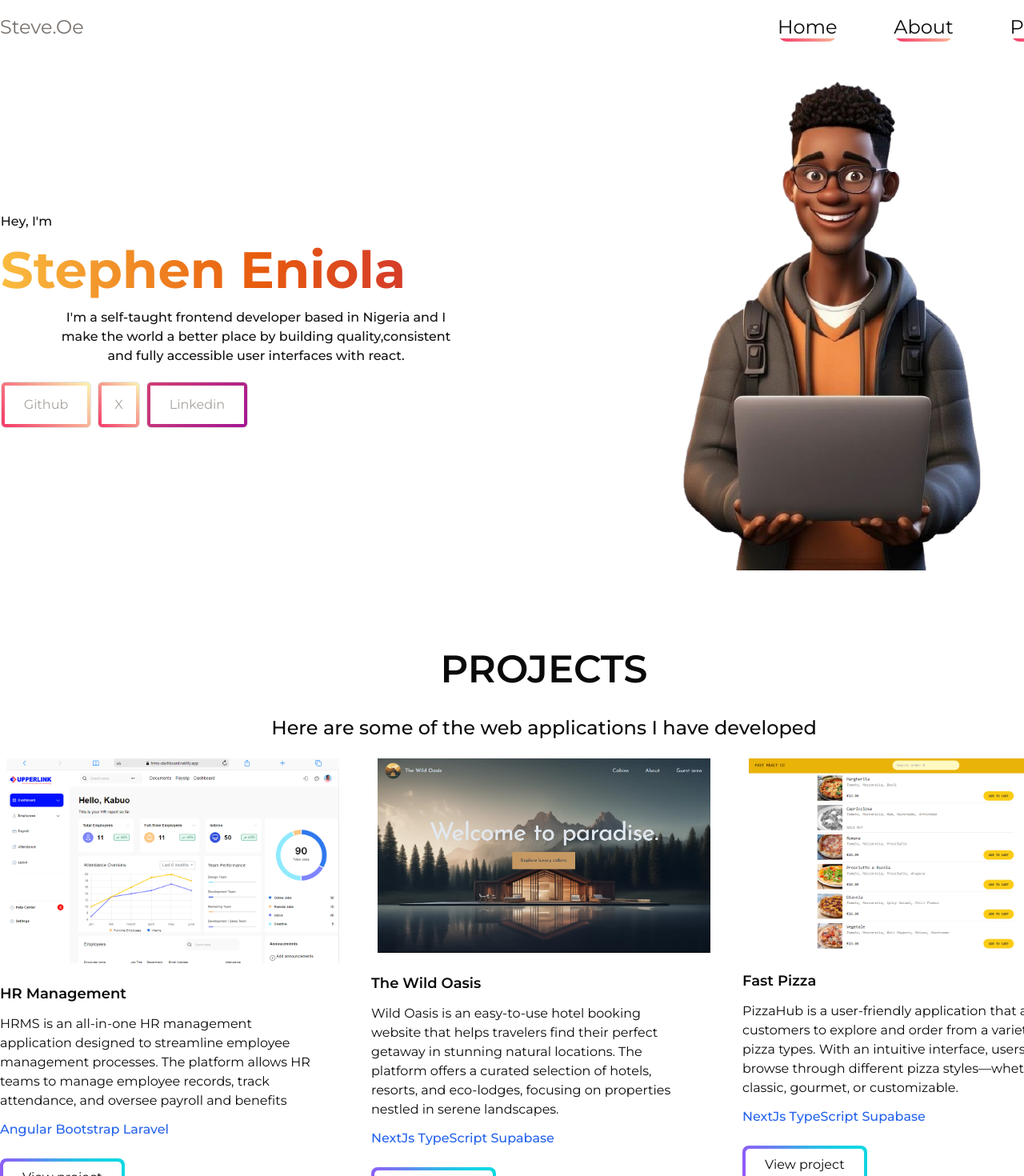
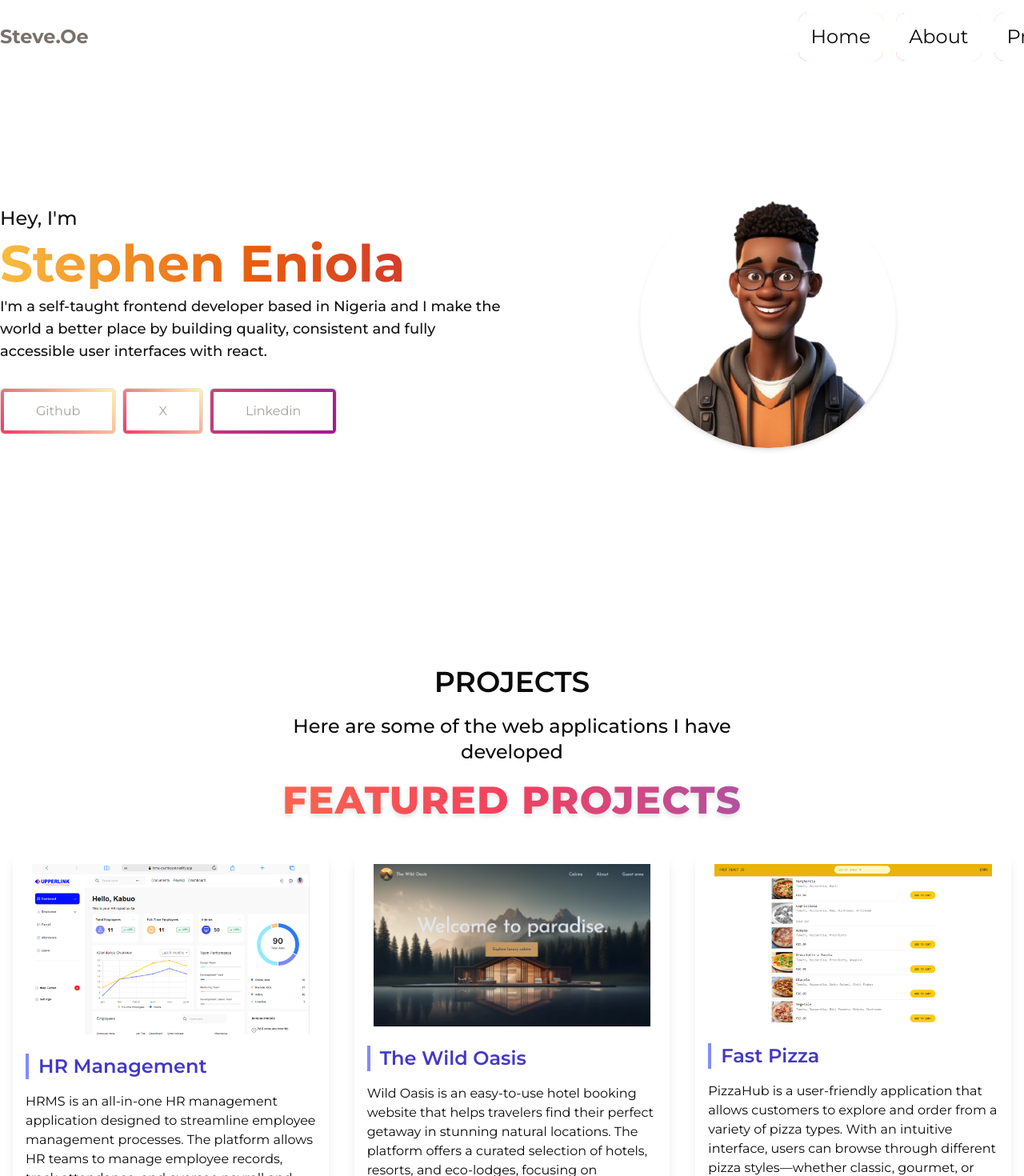
Before and after one commit to SteveEnny/new-portfolio-project, a React (Vite) app: page / in a window 1280 px wide. Shown: the top 1470 px of the page at 80% size. Built offline with nearby package versions, Linux system fonts and the light colour scheme.

Commit message:
new featues added

```diff
--- a/src/componets/Header.tsx
+++ b/src/componets/Header.tsx
@@ -1,3 +1,4 @@
+import { useState } from "react";
 import { NavLink } from "react-router";
 
 type headerType = {
@@ -5,8 +6,9 @@ type headerType = {
   project: React.MutableRefObject<HTMLDivElement | null>;
   contact: React.MutableRefObject<HTMLDivElement | null>;
 };
-// type headerType
-function Header({ about }: headerType) {
+
+function Header({ about, project, contact }: headerType) {
+  const [menuOpen, setMenuOpen] = useState(false);
   const scrollToSection = (
     elementRef: React.MutableRefObject<HTMLDivElement | null>
   ) => {
@@ -14,44 +16,58 @@ function Header({ about }: headerType) {
       top: elementRef.current?.offsetTop,
       behavior: "smooth",
     });
+    setMenuOpen(false); // Close menu on navigation (mobile)
   };
 
   return (
-    <nav className="fixed left-0 right-0 backdrop-blur-md  z-20">
-      <div className="w-[1360px] mx-auto flex justify-between text-[1.5rem] py-4">
-        <div className="hidden md:block text-stone-500 from-cyan-200 to-blue-400 ">
+    <nav className="fixed left-0 right-0 backdrop-blur-md z-20">
+      <div className="w-full md:w-[1360px] px-4 md:px-0 mx-auto flex justify-between items-center text-[1.2rem] md:text-[1.5rem] py-4">
+        <div className="text-stone-500 from-cyan-200 to-blue-400 font-bold">
           Steve.Oe
         </div>
-        <ul className="px-3 flex justify-end gap-4 md:justify-between w-full md:w-[25rem] items-center">
+        {/* Hamburger menu for mobile */}
+        <button
+          className="md:hidden flex flex-col justify-center items-center w-10 h-10 focus:outline-none"
+          onClick={() => setMenuOpen((open) => !open)}
+          aria-label="Toggle menu"
+        >
+          <span className={`block h-0.5 w-6 bg-black mb-1 transition-all ${menuOpen ? 'rotate-45 translate-y-2' : ''}`}></span>
+          <span className={`block h-0.5 w-6 bg-black mb-1 transition-all ${menuOpen ? 'opacity-0' : ''}`}></span>
+          <span className={`block h-0.5 w-6 bg-black transition-all ${menuOpen ? '-rotate-45 -translate-y-2' : ''}`}></span>
+        </button>
+        {/* Navigation links */}
+        <ul
+          className={`absolute md:static top-full left-0 right-0 bg-white md:bg-transparent shadow-md md:shadow-none flex flex-col md:flex-row gap-2 md:gap-4 items-center px-4 md:px-0 py-4 md:py-0 transition-all duration-300 z-30 ${menuOpen ? 'block' : 'hidden'} md:flex`}
+        >
           <li
             onClick={() => scrollToSection(about)}
-            className="bg-gradient3 rounded-xl"
+            className="bg-gradient3 rounded-xl w-full md:w-auto text-center"
           >
-            <NavLink to="/" className="backdrop-blur-md bg-white z-20 pt-3">
+            <NavLink to="/" className="block px-4 py-2 md:py-3 backdrop-blur-md bg-white z-20 rounded-xl">
               Home
             </NavLink>
           </li>
           <li
             onClick={() => scrollToSection(about)}
-            className="bg-gradient3 rounded-xl"
+            className="bg-gradient3 rounded-xl w-full md:w-auto text-center"
           >
-            <NavLink to="about" className="bg-white pt-3">
+            <NavLink to="about" className="block px-4 py-2 md:py-3 bg-white rounded-xl">
               About
             </NavLink>
           </li>
           <li
-            onClick={() => scrollToSection(about)}
-            className="bg-gradient3 rounded-xl"
+            onClick={() => scrollToSection(project)}
+            className="bg-gradient3 rounded-xl w-full md:w-auto text-center"
           >
-            <NavLink to="projects" className="bg-white pt-3">
+            <NavLink to="projects" className="block px-4 py-2 md:py-3 bg-white rounded-xl">
               Project
             </NavLink>
           </li>
           {/* <li
-            onClick={() => scrollToSection(about)}
-            className="bg-gradient3 rounded-xl"
+            onClick={() => scrollToSection(contact)}
+            className="bg-gradient3 rounded-xl w-full md:w-auto text-center"
           >
-            <NavLink to="contact" className="bg-white pt-3">
+            <NavLink to="contact" className="block px-4 py-2 md:py-3 bg-white rounded-xl">
               Contact
             </NavLink>
           </li> */}
--- a/src/componets/Main.tsx
+++ b/src/componets/Main.tsx
@@ -14,66 +14,63 @@ function Main({ project }: headerType) {
     });
   };
   return (
-    <div className="min-h-[100vh] w-[1360px] relative pt-[20px] pb-[20px] mx-auto  flex gap-[10rem] items-center">
-      <div className="flex flex-col my-auto max-w-[40rem] px-[.8px]">
-        <p className="font-medium sm:text-balance text-[#121212] text-[1rem]">
+    <div className="min-h-[100vh] w-full md:w-[1360px] relative pt-6 pb-6 px-4 md:px-0 mx-auto flex flex-col md:flex-row gap-8 md:gap-[6rem] lg:gap-[10rem] items-center md:items-center">
+      <div className="flex flex-col my-auto max-w-full md:max-w-[40rem] px-0">
+        <p className="font-medium text-[#121212] text-base sm:text-lg md:text-xl lg:text-2xl mb-2">
           Hey, I'm
         </p>
-        <h1 className="text-[4rem] font-bold text-transparent bg-clip-text bg-gradient-to-r from-[#FABC3F] via-[#E85C0D] to-[#C7253E]">
+        <h1 className="text-3xl sm:text-4xl md:text-5xl lg:text-[4rem] font-bold text-transparent bg-clip-text bg-gradient-to-r from-[#FABC3F] via-[#E85C0D] to-[#C7253E] mb-2">
           Stephen Eniola
         </h1>
-        <p className="font-medium text-center sm:text-balance text-[#121212] text-[1rem]">
+        <p className="font-medium text-center md:text-left text-[#121212] text-sm sm:text-base md:text-lg mb-4">
           I'm a self-taught frontend developer based in Nigeria and I make the
-          world a better place by building quality,consistent and fully
-          accessible user interfaces with react.{" "}
+          world a better place by building quality, consistent and fully
+          accessible user interfaces with react.
         </p>
-        <div className="flex mx-auto sm:mx-0 gap-2 mt-5">
+        <div className="flex flex-wrap justify-center md:justify-start gap-2 mt-4">
           <button
-            className="hidden md:block text-stone-400 border rounded-md p-1 bg-gradient3"
+            className="text-stone-400 border rounded-md p-1 bg-gradient3"
             onClick={() => scrollToSection(project)}
           >
-            <div className="bg-white px-2 py-3">
+            <div className="bg-white px-4 py-2 sm:px-6 sm:py-3">
               <Link
                 to="https://github.com/SteveEnny"
                 target="_blank"
                 rel="noopener noreferrer"
-                className="bg-white px-4 py-3"
+                className="bg-white px-2 sm:px-4 py-2 sm:py-3"
               >
                 Github
               </Link>
             </div>
           </button>
-          {/* <button className="text-stone-400 border border-blue-00 rounded-md p-1 px-2 bg-gradient4">
-            <div className="bg-white px-4 py-3">LinkedIn</div>
-          </button> */}
-          <button className="text-stone-400  border border-blue-00 rounded-md p-1 px-1 bg-gradient3">
-            <div className="bg-white px-2 py-3">
+          <button className="text-stone-400 border border-blue-00 rounded-md p-1 bg-gradient3">
+            <div className="bg-white px-4 py-2 sm:px-6 sm:py-3">
               <Link
                 to="https://x.com/Stephen2Omotoso"
                 target="_blank"
                 rel="noopener noreferrer"
-                className="bg-white w-10 px-2 py-3"
+                className="bg-white px-2 sm:px-4 py-2 sm:py-3"
               >
                 X
               </Link>
             </div>
           </button>
-          <button className="text-stone-400  border border-blue-00 rounded-md p-1 px-1 bg-gradient4">
-            <div className="bg-white px-2 py-3">
+          <button className="text-stone-400 border border-blue-00 rounded-md p-1 bg-gradient4">
+            <div className="bg-white px-4 py-2 sm:px-6 sm:py-3">
               <Link
                 to="http://linkedin.com/in/omotoso-eniola-390601226"
                 target="_blank"
                 rel="noopener noreferrer"
-                className="bg-white w-5 px-4 py-3"
+                className="bg-white px-2 sm:px-4 py-2 sm:py-3"
               >
                 Linkedin
-              </Link>{" "}
+              </Link>
             </div>
           </button>
         </div>
       </div>
-      <div className="m-10">
-        <img src={eb} alt="" className="hidden md:block " />
+      <div className="flex justify-center md:justify-end w-full md:w-auto">
+        <img src={eb} alt="Profile" className="w-40 h-40 sm:w-56 sm:h-56 md:w-64 md:h-64 lg:w-80 lg:h-80 object-cover object-top rounded-full shadow-md" />
       </div>
     </div>
   );
--- a/src/componets/Project.tsx
+++ b/src/componets/Project.tsx
@@ -85,31 +85,38 @@ const projects: projectsType[] = [
 
 export function Project() {
   return (
+    <div>
+      <h2 className="text-3xl sm:text-4xl md:text-5xl font-extrabold text-transparent bg-clip-text bg-gradient-to-r from-orange-400 via-rose-500 to-indigo-500 uppercase mb-10 text-center tracking-wide drop-shadow-md">
+        Featured Projects
+      </h2>
       <div className="grid gap-8 md:grid-cols-2 lg:grid-cols-3">
-      {projects.map((project) => (
-        <div className="flex flex-col gap-3">
+        {projects.map((project, idx) => (
+          <div
+            key={project.id}
+            className="flex flex-col gap-3 bg-white rounded-xl shadow-lg p-4 transform transition-transform transition-shadow duration-500 ease-in-out hover:scale-110 hover:shadow-2xl hover:-translate-y-1 hover:delay-300 animate-fadeInUp"
+          >
             <img
               src={project.img}
-            alt=""
-            className="w-[23rem] md:w-[40rem] px-2"
+              alt={project.name}
+              className="w-[23rem] md:w-[40rem] px-2 rounded-lg object-cover"
             />
-          <p className="mt-3 font-semibold text-lg">{project.name}</p>
+            <h3 className="text-xl sm:text-2xl font-semibold text-indigo-700 border-l-4 border-indigo-400 pl-3 mt-3 mb-1">
+              {project.name}
+            </h3>
             <p className="text-base font-normal max-w-[23rem] md:max-w-[25rem]">
               {project.description}
             </p>
-
-          {/* <a href="https://unepopcorn.vercel.app/">About pro</a> */}
-          <p className="font-medium text-base text-blue-600">{project.stack}</p>
+            <p className="font-medium text-base text-indigo-600">{project.stack}</p>
             <div>
               <button className="p-1 bg-gradient1 rounded-[8px] mt-3">
-              <div className=" hover:text-blue-400 bg-white px-6 py-2 rounded-[5px]">
+                <div className="hover:text-indigo-500 bg-white px-6 py-2 rounded-[5px] transition-colors duration-300">
                   <Link to={`/projects/${project.id}`}>View project</Link>
-                {/* <a href={project.link}>View project</a> */}
                 </div>
               </button>
             </div>
           </div>
         ))}
       </div>
+    </div>
   );
 }
--- a/src/componets/Projects.tsx
+++ b/src/componets/Projects.tsx
@@ -4,13 +4,13 @@ import { Project } from "./Project";
 function Projects({ project }: { project: Ref<HTMLDivElement> }) {
   return (
     <div
-      className="w-[1360px] mx-auto flex flex-col items-center"
+      className="w-full max-w-[1360px] mx-auto flex flex-col items-center px-2 sm:px-4 py-8"
       ref={project}
     >
-      <h2 className="font-semibold text-[3rem] uppercase">Projects</h2>
+      <h2 className="font-semibold text-2xl sm:text-3xl md:text-4xl uppercase text-center">Projects</h2>
 
-      <h3 className="text-[1.5rem] font-medium px-3 my-5">
-        Here are some of the web applications I have developed{" "}
+      <h3 className="text-lg sm:text-xl md:text-2xl font-medium px-3 my-3 sm:my-5 text-center max-w-xl">
+        Here are some of the web applications I have developed
       </h3>
 
       <Project />
--- a/tailwind.config.js
+++ b/tailwind.config.js
@@ -54,6 +54,15 @@ export default {
           1: "var(--colors-gradient1)",
         },
       },
+      keyframes: {
+        fadeInUp: {
+          '0%': { opacity: '0', transform: 'translateY(32px)' },
+          '100%': { opacity: '1', transform: 'translateY(0)' },
+        },
+      },
+      animation: {
+        fadeInUp: 'fadeInUp 0.7s cubic-bezier(0.22,1,0.36,1) forwards',
+      },
     },
   },
   plugins: [require("tailwindcss-animate")],
```
Also changed, not shown: src/componets/AllProject.tsx (+4 -4 lines), src/componets/ProjectDetailPage.tsx (+27 -28 lines), src/App.tsx (line endings or trailing spaces). Lines whose indentation alone changed are shown as unchanged.
